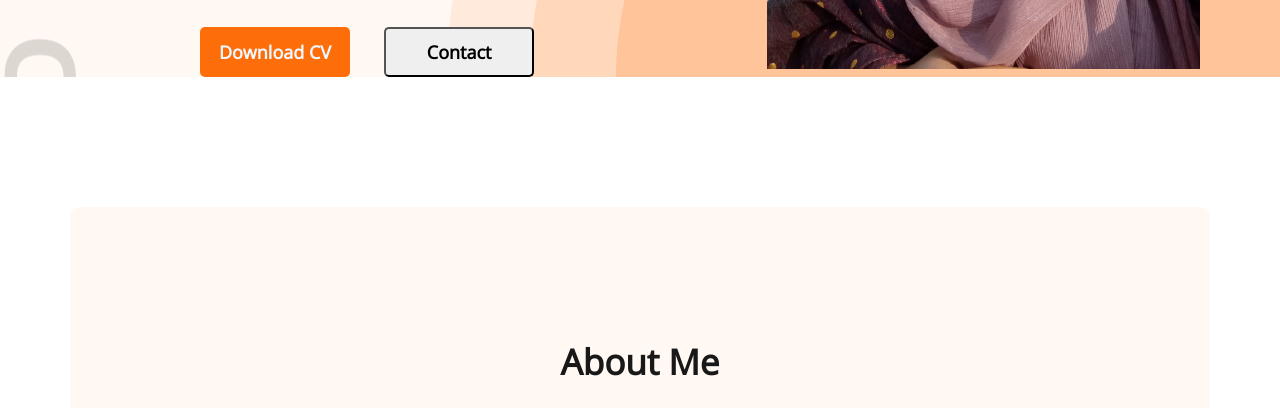
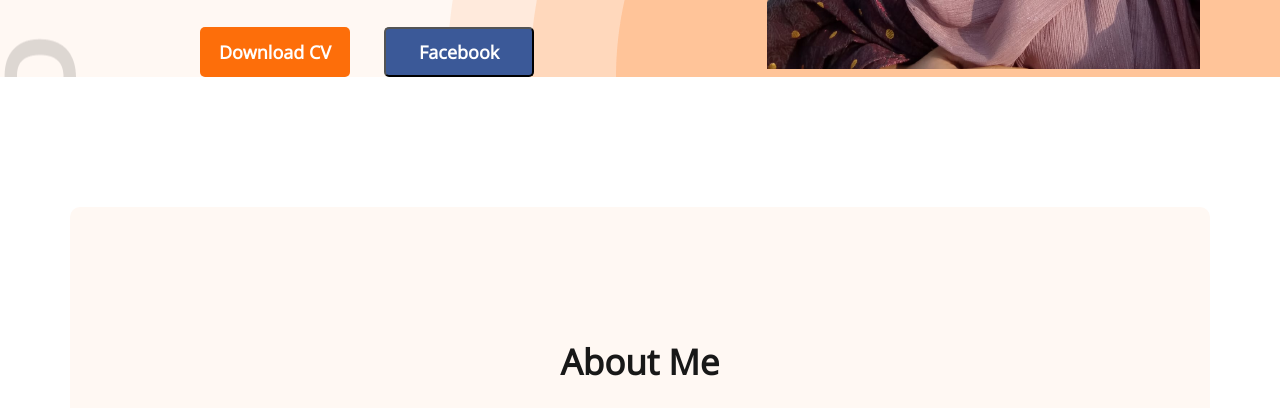
Before and after one commit to nurnobimiraj00/CV-for-Aysha, a plain HTML site: page index.html in a window 1280 px wide. Shown: the part 692-1100 px from the top of the page. Drawn offline with nearby package versions, Linux system fonts and the light colour scheme.

Commit message:
ful&final push

```diff
--- a/index.html
+++ b/index.html
@@ -28,8 +28,10 @@
                 <h1 class="name">Armin Akter Aysha</h1>
                 <p class="namep">Shot what able cold new see hold.Friendly as an betrayed formerly he. Morning because
                     as to society behaved moments.</p>
-                <button class="btn">Download CV</button>
-                <button class="btn2">Contact</button>
+                    <!-- <a class="Download-btn" href="./Armin.cv.pdf">Download CV</a>
+                    <a class="btn2" href="https://www.facebook.com/orthiislam.aysha/about">Facebook</a> -->
+                <button class="btn"><a target="_blank" href="./Armin.cv.pdf">Download CV</a></button>
+                <button class="btn2"><a target="_blank" href="https://www.facebook.com/orthiislam.aysha/about">Facebook</a></button>
 
             </div>
             <div class="introdaction-part2">
--- a/styleme.css
+++ b/styleme.css
@@ -56,7 +56,25 @@ ul li {
     color: aliceblue;
     border: 0cm;
     margin-top: 30px;
+
 }
+.introdaction a{
+    color: white;
+    text-decoration: none;
+}
+
+/* .Download-btn {
+    width: 200px;
+    height: 64px;
+    background:#FD6E0A;
+    color: white;
+    text-decoration: none;
+    font-size: large;
+    font-weight: 800;
+    padding: 18px;
+    margin-top: 10px;
+
+} */
 
 .btn1 {
     position: relative;
@@ -71,6 +89,8 @@ ul li {
     font-size: large;
     font-weight: 800;
     margin-left: 30px;
+    background-color: #3b5998;
+    color: white;
 }
 
 .hi {
@@ -266,12 +286,15 @@ hr {
     margin-right: 100px;
 }
 
-.content input[type="text"], input[type="email"],textarea{
+.content input[type="text"],
+input[type="email"],
+textarea {
     margin-bottom: 24px;
     border: 0;
     width: 100%;
     padding: 18px 30px;
 }
+
 /* .inputOne,
 .inputtwo {
     width: 461px;
```
Also changed, not shown: 1 other file.
